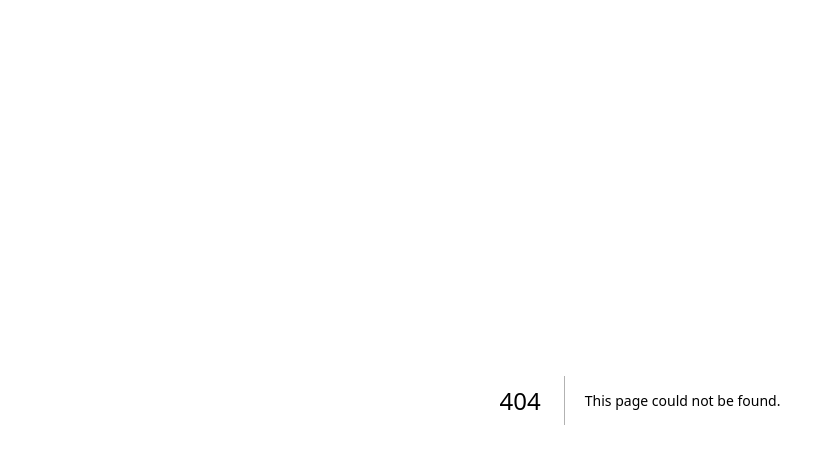
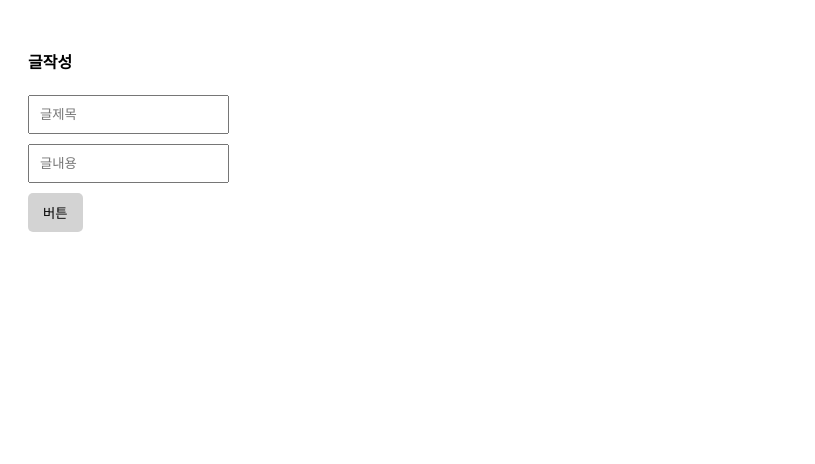
Before and after one commit to newExpand/next-notice-board, a Next.js app: page /write in a window 1280 px wide. Before the commit this address had no page. Shown: the top 464 px of the page, without its empty margins (0-815 px from the left). Built offline with nearby package versions, Linux system fonts and the light colour scheme.

Commit message:
글작성 기능 - 글작성 페이짐 만들기 - 서버기능 만들기 - 예외처리 하기

```diff
--- /dev/null
+++ b/app/api/date/route.ts
@@ -0,0 +1,8 @@
+import { NextApiResponse } from "next";
+import { NextResponse } from "next/server";
+
+export async function GET(req: Request, res: NextApiResponse) {
+    const date = new Date();
+
+    return NextResponse.json(date);
+}
--- /dev/null
+++ b/app/api/list/route.ts
@@ -0,0 +1,9 @@
+import { connectDB } from "@/util/database";
+import { NextResponse } from "next/server";
+
+export async function GET(req: Request) {
+    const db = (await connectDB).db(process.env.DB_NAME);
+    let result = await db.collection(process.env.DB_COLLECTION_NAME).find().toArray();
+
+    return NextResponse.json(result);
+}
--- a/app/globals.css
+++ b/app/globals.css
@@ -21,3 +21,19 @@
     color: grey;
     margin: 5px 0px;
 }
+
+.p-20 {
+    padding: 20px;
+}
+input {
+    box-sizing: border-box;
+    padding: 10px;
+    display: block;
+    margin-bottom: 10px;
+}
+button {
+    padding: 10px 15px;
+    background: lightgray;
+    border: none;
+    border-radius: 5px;
+}
--- a/app/list/page.tsx
+++ b/app/list/page.tsx
@@ -11,11 +11,10 @@ const List = async () => {
     return (
         <div className="list-bg">
             {result.map((item: PostType) => (
-                <div className="list-item" key={item._id}>
+                <Link className="list-item" href={`/detail/${item._id}`} key={item._id}>
                     <h4>{item.title}</h4>
                     <p>{item.content}</p>
-                    <DetailLink />
-                </div>
+                </Link>
             ))}
         </div>
     );
--- /dev/null
+++ b/app/write/page.tsx
@@ -0,0 +1,16 @@
+import React from "react";
+
+const Write = () => {
+    return (
+        <div className="p-20">
+            <h4>글작성</h4>
+            <form action="/api/post/new" method="POST">
+                <input name="title" placeholder="글제목" type="text" />
+                <input name="content" placeholder="글내용" type="text" />
+                <button type="submit">버튼</button>
+            </form>
+        </div>
+    );
+};
+
+export default Write;
--- /dev/null
+++ b/pages/api/post/new.ts
@@ -0,0 +1,16 @@
+import { connectDB } from "@/util/database";
+import { NextApiRequest, NextApiResponse } from "next";
+
+export default async function handler(req: NextApiRequest, res: NextApiResponse) {
+    if (req.method === "POST") {
+        if (req.body.title.trim() == "") {
+            return res.status(500).json("제목써라");
+        }
+
+        try {
+            const db = (await connectDB).db(process.env.DB_NAME);
+            db.collection(process.env.DB_COLLECTION_NAME).insertOne(req.body);
+            return res.redirect(302, "/list");
+        } catch (err) {}
+    }
+}
--- /dev/null
+++ b/pages/api/test.ts
@@ -0,0 +1,7 @@
+import { NextApiRequest, NextApiResponse } from "next";
+
+export default function handler(req: NextApiRequest, res: NextApiResponse) {
+    if (req.method === "POST") {
+        console.log(req.body);
+    }
+}
```
